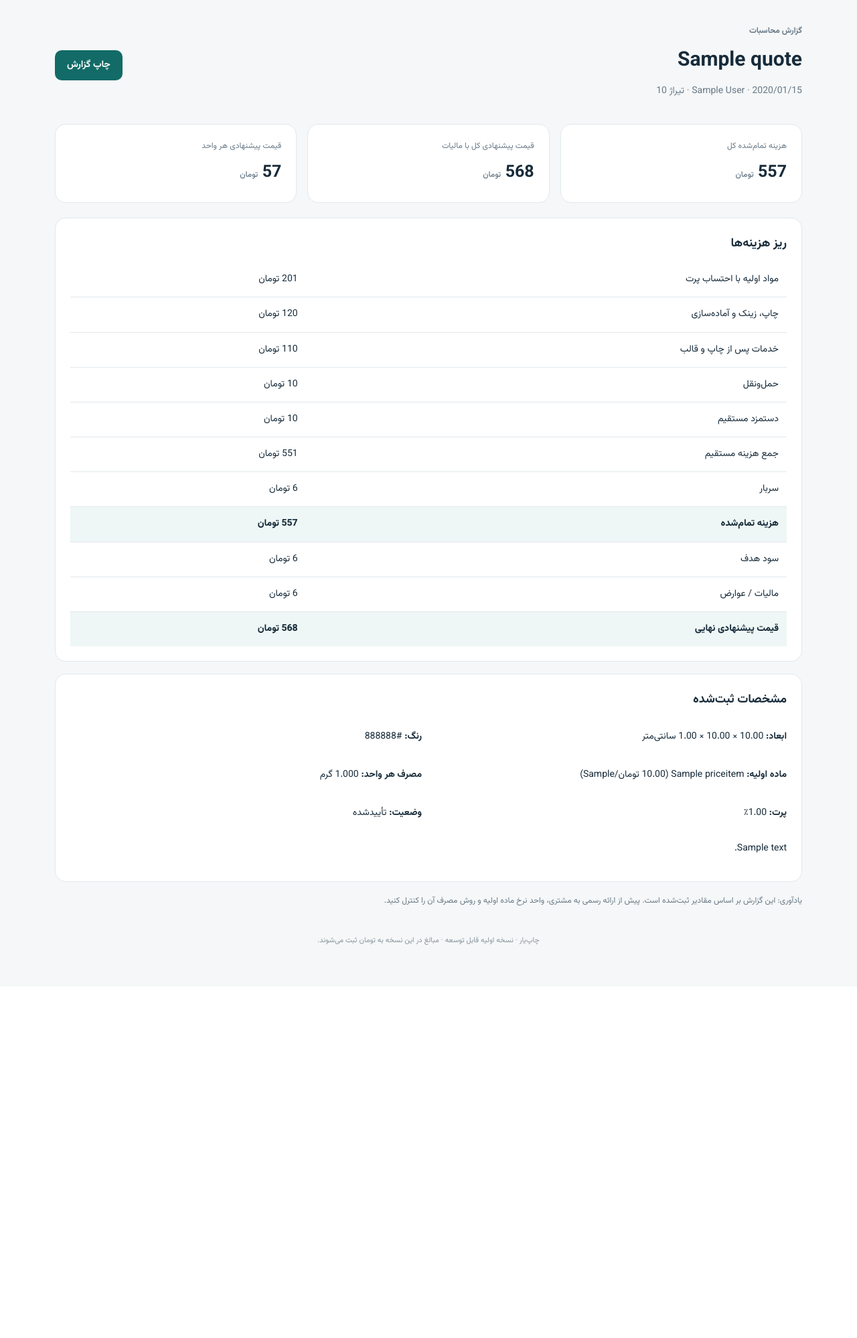
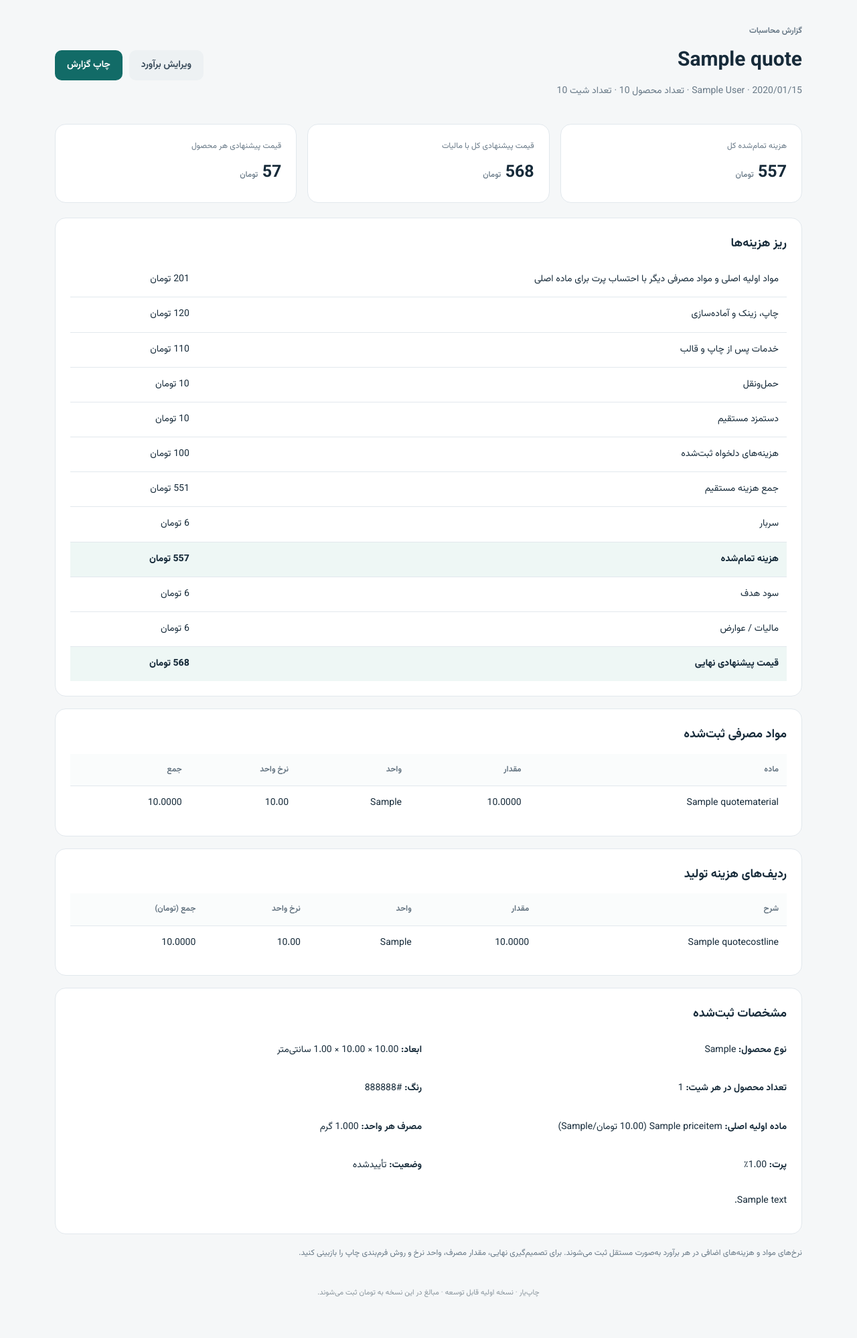
Before and after one commit to advesf23-cmd/price-app, a Django app: page /quotes/1/ in a window 1280 px wide. Shown: the part 88-2086 px from the top of the page at 67% size. Before the commit the page ends 1499 px from the top, so only its background shows below. Run offline with Django 5.2, Linux system fonts and the light colour scheme; tables that the repository leaves empty hold one stand-in row (values such as "Sample post").

Commit message:
Update quote reports and archive for editing and sheet quantities

```diff
--- a/templates/estimator/quote_detail.html
+++ b/templates/estimator/quote_detail.html
@@ -1,9 +1,11 @@
 {% extends "base.html" %}{% block content %}
-<div class="section-head page-title"><div><p class="eyebrow">گزارش محاسبات</p><h1>{{ quote.title }}</h1><p>{{ quote.customer.name }} · {{ quote.quote_date|date:"Y/m/d" }} · تیراژ {{ quote.quantity }}</p></div><button class="button" onclick="window.print()">چاپ گزارش</button></div>
-<div class="stats"><div class="stat"><span>هزینه تمام‌شده کل</span><strong>{{ calc.cost|floatformat:0 }} <small>تومان</small></strong></div><div class="stat"><span>قیمت پیشنهادی کل با مالیات</span><strong>{{ calc.total|floatformat:0 }} <small>تومان</small></strong></div><div class="stat"><span>قیمت پیشنهادی هر واحد</span><strong>{{ calc.unit|floatformat:0 }} <small>تومان</small></strong></div></div>
+<div class="section-head page-title"><div><p class="eyebrow">گزارش محاسبات</p><h1>{{ quote.title }}</h1><p>{{ quote.customer.name }} · {{ quote.quote_date|date:"Y/m/d" }} · تعداد محصول {{ quote.quantity }}{% if quote.sheet_quantity %} · تعداد شیت {{ quote.sheet_quantity }}{% endif %}</p></div><div class="actions"><a class="button secondary" href="{% url 'quote_edit' quote.pk %}">ویرایش برآورد</a><button class="button" onclick="window.print()">چاپ گزارش</button></div></div>
+<div class="stats"><div class="stat"><span>هزینه تمام‌شده کل</span><strong>{{ calc.cost|floatformat:0 }} <small>تومان</small></strong></div><div class="stat"><span>قیمت پیشنهادی کل با مالیات</span><strong>{{ calc.total|floatformat:0 }} <small>تومان</small></strong></div><div class="stat"><span>قیمت پیشنهادی هر محصول</span><strong>{{ calc.unit|floatformat:0 }} <small>تومان</small></strong></div></div>
 <section class="panel"><h2>ریز هزینه‌ها</h2><div class="table-wrap"><table><tbody>
-<tr><td>مواد اولیه با احتساب پرت</td><td>{{ calc.material|floatformat:0 }} تومان</td></tr><tr><td>چاپ، زینک و آماده‌سازی</td><td>{{ calc.printing|floatformat:0 }} تومان</td></tr><tr><td>خدمات پس از چاپ و قالب</td><td>{{ calc.postpress|floatformat:0 }} تومان</td></tr><tr><td>حمل‌ونقل</td><td>{{ calc.transport|floatformat:0 }} تومان</td></tr><tr><td>دستمزد مستقیم</td><td>{{ calc.labor|floatformat:0 }} تومان</td></tr><tr><td>جمع هزینه مستقیم</td><td>{{ calc.direct|floatformat:0 }} تومان</td></tr><tr><td>سربار</td><td>{{ calc.overhead|floatformat:0 }} تومان</td></tr><tr class="total-row"><td>هزینه تمام‌شده</td><td>{{ calc.cost|floatformat:0 }} تومان</td></tr><tr><td>سود هدف</td><td>{{ calc.profit|floatformat:0 }} تومان</td></tr><tr><td>مالیات / عوارض</td><td>{{ calc.tax|floatformat:0 }} تومان</td></tr><tr class="total-row"><td>قیمت پیشنهادی نهایی</td><td>{{ calc.total|floatformat:0 }} تومان</td></tr>
+<tr><td>مواد اولیه اصلی و مواد مصرفی دیگر با احتساب پرت برای ماده اصلی</td><td>{{ calc.material|floatformat:0 }} تومان</td></tr><tr><td>چاپ، زینک و آماده‌سازی</td><td>{{ calc.printing|floatformat:0 }} تومان</td></tr><tr><td>خدمات پس از چاپ و قالب</td><td>{{ calc.postpress|floatformat:0 }} تومان</td></tr><tr><td>حمل‌ونقل</td><td>{{ calc.transport|floatformat:0 }} تومان</td></tr><tr><td>دستمزد مستقیم</td><td>{{ calc.labor|floatformat:0 }} تومان</td></tr><tr><td>هزینه‌های دلخواه ثبت‌شده</td><td>{{ calc.other_costs|floatformat:0 }} تومان</td></tr><tr><td>جمع هزینه مستقیم</td><td>{{ calc.direct|floatformat:0 }} تومان</td></tr><tr><td>سربار</td><td>{{ calc.overhead|floatformat:0 }} تومان</td></tr><tr class="total-row"><td>هزینه تمام‌شده</td><td>{{ calc.cost|floatformat:0 }} تومان</td></tr><tr><td>سود هدف</td><td>{{ calc.profit|floatformat:0 }} تومان</td></tr><tr><td>مالیات / عوارض</td><td>{{ calc.tax|floatformat:0 }} تومان</td></tr><tr class="total-row"><td>قیمت پیشنهادی نهایی</td><td>{{ calc.total|floatformat:0 }} تومان</td></tr>
 </tbody></table></div></section>
-<section class="panel"><h2>مشخصات ثبت‌شده</h2><div class="detail-grid"><p><b>ابعاد:</b> {{ quote.width_cm }} × {{ quote.height_cm }} × {{ quote.depth_cm }} سانتی‌متر</p><p><b>رنگ:</b> {{ quote.colors }}</p><p><b>ماده اولیه:</b> {{ quote.material|default:"ثبت نشده" }}</p><p><b>مصرف هر واحد:</b> {{ quote.material_grams_per_unit }} گرم</p><p><b>پرت:</b> {{ quote.waste_percent }}٪</p><p><b>وضعیت:</b> {{ quote.get_status_display }}</p></div><p>{{ quote.notes|linebreaksbr }}</p></section>
-<p class="muted">یادآوری: این گزارش بر اساس مقادیر ثبت‌شده است. پیش از ارائه رسمی به مشتری، واحد نرخ ماده اولیه و روش مصرف آن را کنترل کنید.</p>
+{% if quote.material_lines.all %}<section class="panel"><h2>مواد مصرفی ثبت‌شده</h2><div class="table-wrap"><table><thead><tr><th>ماده</th><th>مقدار</th><th>واحد</th><th>نرخ واحد</th><th>جمع</th></tr></thead><tbody>{% for line in quote.material_lines.all %}<tr><td>{{ line.name }}</td><td>{{ line.quantity }}</td><td>{{ line.unit }}</td><td>{{ line.unit_price|floatformat:2 }}</td><td>{{ line.quantity|floatformat:4 }}</td></tr>{% endfor %}</tbody></table></div></section>{% endif %}
+{% if quote.cost_lines.all %}<section class="panel"><h2>ردیف‌های هزینه تولید</h2><div class="table-wrap"><table><thead><tr><th>شرح</th><th>مقدار</th><th>واحد</th><th>نرخ واحد</th><th>جمع (تومان)</th></tr></thead><tbody>{% for line in quote.cost_lines.all %}<tr><td>{{ line.name }}</td><td>{{ line.quantity }}</td><td>{{ line.unit }}</td><td>{{ line.unit_price|floatformat:2 }}</td><td>{{ line.quantity|floatformat:4 }}</td></tr>{% endfor %}</tbody></table></div></section>{% endif %}
+<section class="panel"><h2>مشخصات ثبت‌شده</h2><div class="detail-grid"><p><b>نوع محصول:</b> {{ quote.product_type }}</p><p><b>ابعاد:</b> {{ quote.width_cm }} × {{ quote.height_cm }} × {% if quote.depth_cm %}{{ quote.depth_cm }}{% else %}بدون عطف{% endif %} سانتی‌متر</p><p><b>تعداد محصول در هر شیت:</b> {{ quote.products_per_sheet }}</p><p><b>رنگ:</b> {{ quote.colors }}</p><p><b>ماده اولیه اصلی:</b> {{ quote.material|default:"ثبت نشده" }}</p><p><b>مصرف هر واحد:</b> {{ quote.material_grams_per_unit }} گرم</p><p><b>پرت:</b> {{ quote.waste_percent }}٪</p><p><b>وضعیت:</b> {{ quote.get_status_display }}</p></div><p>{{ quote.notes|linebreaksbr }}</p></section>
+<p class="muted">نرخ‌های مواد و هزینه‌های اضافی در هر برآورد به‌صورت مستقل ثبت می‌شوند. برای تصمیم‌گیری نهایی، مقدار مصرف، واحد نرخ و روش فرم‌بندی چاپ را بازبینی کنید.</p>
 {% endblock %}
```
